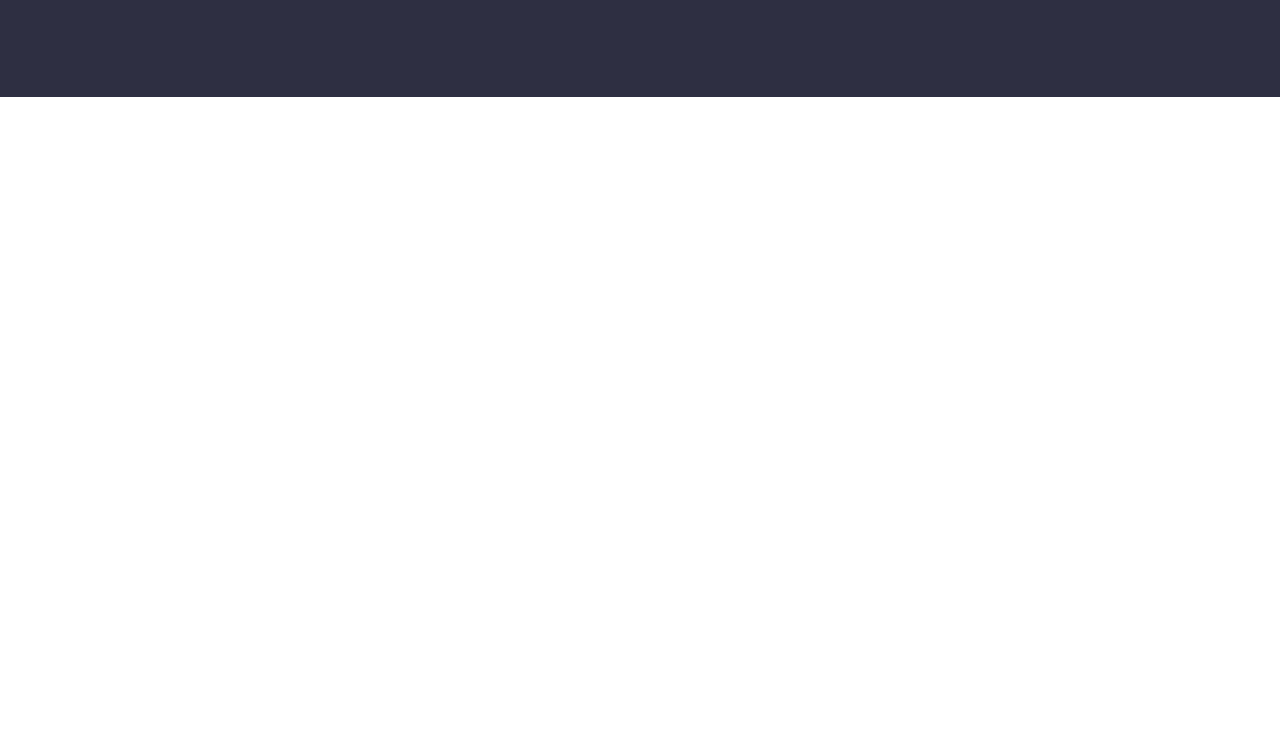
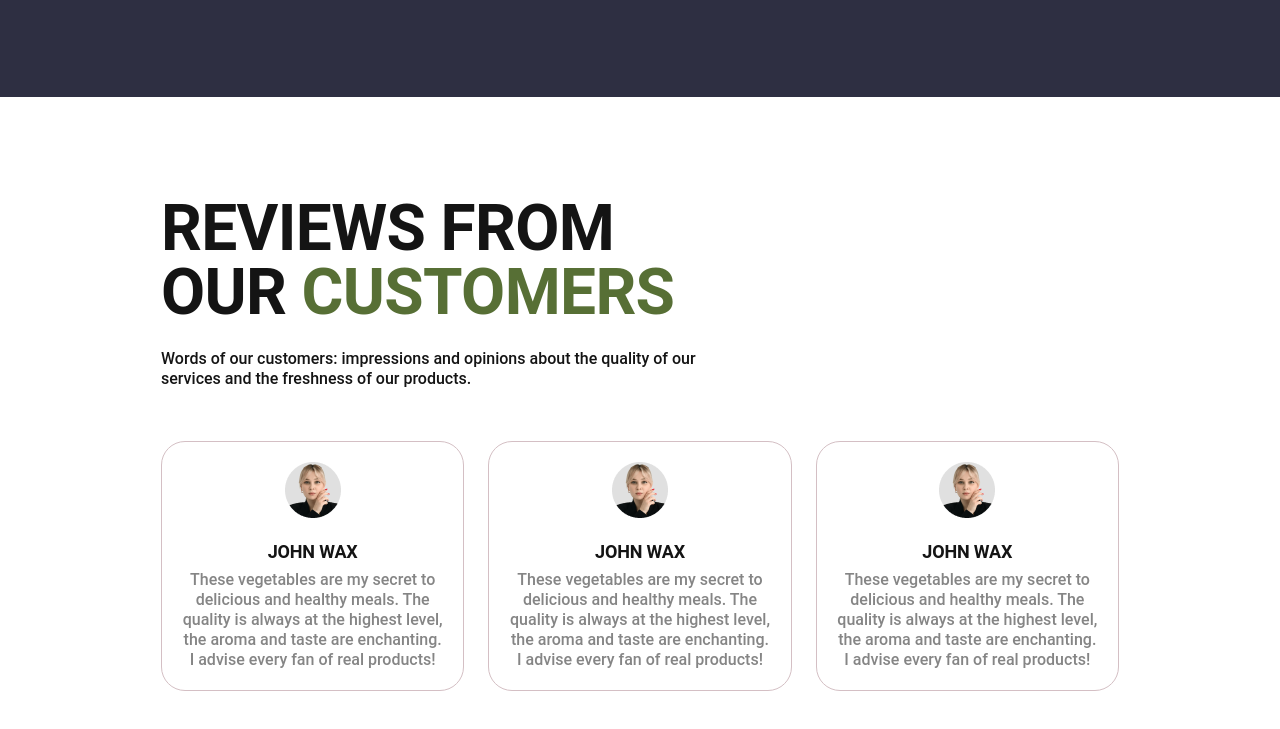
Before and after one commit to kostyaslob/group-project, a plain HTML site: page index.html in a window 1280 px wide. Shown: the part 3420-4149 px from the top of the page. Before the commit the page ends 3517 px from the top, so only its background shows below. Drawn offline with nearby package versions, Linux system fonts and the light colour scheme.

Commit message:
upd js close function for Menu items

```diff
--- a/css/styles.css
+++ b/css/styles.css
@@ -1452,3 +1452,149 @@ input[type='checkbox']:checked + .modal-form-agreement-label .modal-form-checkbo
 
 
 /* #endregion Mobile menu */
+
+
+
+.reviews {
+    display: flex;
+    flex-direction: column;
+    gap: 50px;
+    padding: 80px 20px;
+}
+
+.reviews-title {
+    display: flex;
+    flex-direction: column;
+    gap: 20px;
+    max-width: 335px;
+}
+
+.reviews-title h2 {
+    font-weight: 600;
+    font-size: 48px;
+    line-height: 1.1;
+    letter-spacing: -0.01em;
+    text-transform: uppercase;
+    color: #141414;
+}
+
+.reviews-title span {
+    color: #576f35;
+}
+
+.reviews-title p {
+    font-weight: 500;
+    font-size: 14px;
+    line-height: 1.43;
+    color: #141414;
+}
+
+.reviews-list {
+    display: flex;
+    flex-direction: row;
+    gap: 24px;
+}
+
+.reviews-items {
+    display: flex;
+    flex-direction: column;
+    align-items: center;
+    gap: 24px;
+    border: 1px solid #d4bfc4;
+    border-radius: 24px;
+    padding: 20px 16px;
+}
+
+.reviews-cards-text {
+    display: flex;
+    text-align: center;
+    gap: 8px;
+    flex-direction: column;
+}
+
+.reviews-cards-text h3 {
+    font-weight: 600;
+    font-size: 18px;
+    line-height: 1.11;
+    letter-spacing: -0.01em;
+    text-transform: uppercase;
+    text-align: center;
+    color: #141414;
+}
+
+.reviews-cards-text p {
+    font-weight: 500;
+    font-size: 14px;
+    line-height: 1.43;
+    text-align: center;
+    color: #858585;
+}
+
+/* код вимкнення 2 та 3 елемента */
+.reviews-items:nth-of-type(2),
+.reviews-items:nth-of-type(3) {
+    display: none;
+}
+
+/* #endregion */
+/* #region для планшета */
+@media only screen and (min-width: 768px) {
+    .reviews {
+        gap: 52px;
+        padding: 100px 32px;
+    }
+
+    .reviews-title {
+        gap: 24px;
+        max-width: 553px;
+    }
+
+    .reviews-title h2 {
+        font-size: 64px;
+        line-height: 1;
+    }
+
+    .reviews-title p {
+        font-size: 16px;
+        line-height: 1.25;
+    }
+
+    .reviews-items {
+        width: calc((100% - 24px) / 2);
+        padding: 20px;
+    }
+
+    .reviews-cards-text p {
+        font-size: 16px;
+        line-height: 1.25;
+
+    }
+
+    /* код вимкнення тільки 3 елемента */
+    .reviews-items:nth-of-type(3) {
+        display: none;
+    }
+
+    .reviews-items:nth-of-type(2) {
+        display: inherit;
+    }
+}
+
+/* #endregion */
+/* #region для десктопа */
+@media only screen and (min-width: 1280px) {
+    .reviews {
+        padding: 100px;
+    }
+
+    .reviews-items {
+        width: calc((100% - 48px) / 3);
+
+    }
+
+    /* код повертає елементам видимість */
+    .reviews-items:nth-of-type(2),
+    .reviews-items:nth-of-type(3) {
+        display: inherit;
+    }
+}
--- a/index.html
+++ b/index.html
@@ -74,7 +74,7 @@
       </section>
       <!-- #endregion -->
       <!-- #region section-advantages -->
-      <section class="advantages section">
+      <section class="advantages section" id="vegetables">
         <div class="container">
           <h2 class="visually-hidden">Our Advantages</h2>
           <ul class="advantages-list">
@@ -131,7 +131,7 @@
       </section>
       <!-- #endregion -->
       <!-- #region section-team -->
-      <section class="team section">
+      <section class="team section" id="hero">
         <div class="container">
           <h2 class="team-title">Our Team</h2>
           <ul class="team-list">
@@ -328,7 +328,7 @@
       </section>
       <!-- #endregion -->
       <!-- #region section-portfolio -->
-      <section class="portfolio section">
+      <section class="portfolio section" id="reviews">
         <div class="container">
           <h2 class="portfolio-title">Our Portfolio</h2>
           <ul class="portfolio-list">
@@ -650,7 +650,7 @@
             <use href="./images/icons.svg#icon-close-btn"></use>
           </svg>
         </button>
-        <ul class="mobile-menu-list">
+        <ul class="mobile-menu-list js-link">
           <li class="mobile-menu-item">
             <a class="mobile-menu-link" href="#hero">How It Works</a>
           </li>
@@ -666,6 +666,69 @@
     </div>
     <!-- #endregion Mobile menu -->
 
+    <section id="reviews">
+      <div class="container reviews">
+        <div class="reviews-title">
+          <h2>reviews from our <span>customers</span></h2>
+          <p>
+            Words of our customers: impressions and opinions about the quality
+            of our services and the freshness of our products.
+          </p>
+        </div>
+        <div class="reviews-cards containers">
+          <ul class="reviews-list swiper-container">
+            <li class="reviews-items swiper-slide">
+              <img
+                srcset="/images/hero/Image.png"
+                alt="Photo John Wax"
+                width="56"
+              />
+              <div class="reviews-cards-text">
+                <h3>John Wax</h3>
+                <p>
+                  These vegetables are my secret to delicious and healthy meals.
+                  The quality is always at the highest level, the aroma and
+                  taste are enchanting. I advise every fan of real products!
+                </p>
+              </div>
+            </li>
+            <li class="reviews-items">
+              <img
+                srcset="/images/hero/Image.png"
+                alt="Photo John Wax"
+                width="56"
+              />
+              <div class="reviews-cards-text">
+                <h3>John Wax</h3>
+                <p>
+                  These vegetables are my secret to delicious and healthy meals.
+                  The quality is always at the highest level, the aroma and
+                  taste are enchanting. I advise every fan of real products!
+                </p>
+              </div>
+            </li>
+            <li class="reviews-items">
+              <img
+                srcset="/images/hero/Image.png"
+                alt="Photo John Wax"
+                width="56"
+              />
+              <div class="reviews-cards-text">
+                <h3>John Wax</h3>
+                <p>
+                  These vegetables are my secret to delicious and healthy meals.
+                  The quality is always at the highest level, the aroma and
+                  taste are enchanting. I advise every fan of real products!
+                </p>
+              </div>
+            </li>
+              </li>
+          </ul>
+        </div>
+      </div>
+    </section>
+
     <script src="./js/menu.js"></script>
+    <script src="./js/swipper.js"></script>
   </body>
 </html>
--- a/js/menu.js
+++ b/js/menu.js
@@ -1,10 +1,12 @@
 const menuBtnOpen = document.querySelector('.js-open-menu');
 const menuBtnClose = document.querySelector('.js-close-menu');
+const menuClose = document.querySelector('.js-link');
 const menu = document.querySelector('.js-menu');
 
 menuBtnOpen.addEventListener('click', toggleModal);
 menuBtnClose.addEventListener('click', toggleModal);
+menuClose.addEventListener('click', toggleModal);
 
 function toggleModal() {
-    menu.classList.toggle('is-open');
+menu.classList.toggle('is-open');
 }
--- /dev/null
+++ b/js/swipper.js
@@ -0,0 +1,25 @@
+$(document).ready(function() {
+// Swiper: Slider
+    new Swiper('.swiper-container', {
+        loop: true,
+        nextButton: '.swiper-button-next',
+        prevButton: '.swiper-button-prev',
+        slidesPerView: 3,
+        paginationClickable: true,
+        spaceBetween: 20,
+        breakpoints: {
+            1920: {
+                slidesPerView: 3,
+                spaceBetween: 30
+            },
+            1028: {
+                slidesPerView: 2,
+                spaceBetween: 30
+            },
+            480: {
+                slidesPerView: 1,
+                spaceBetween: 10
+            }
+        }
+    });
+});
```
Also changed, not shown: images/hero/Image.png (added).
